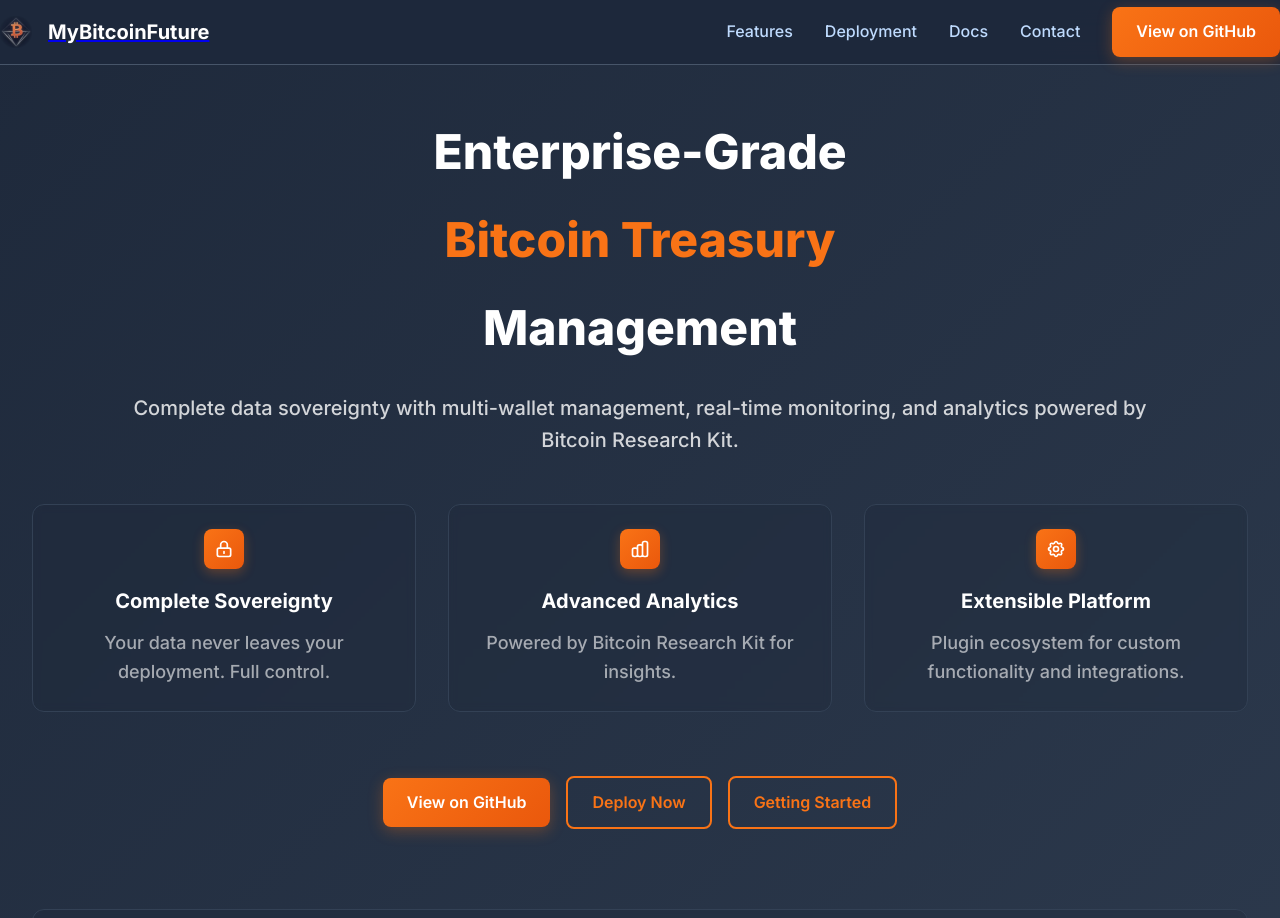
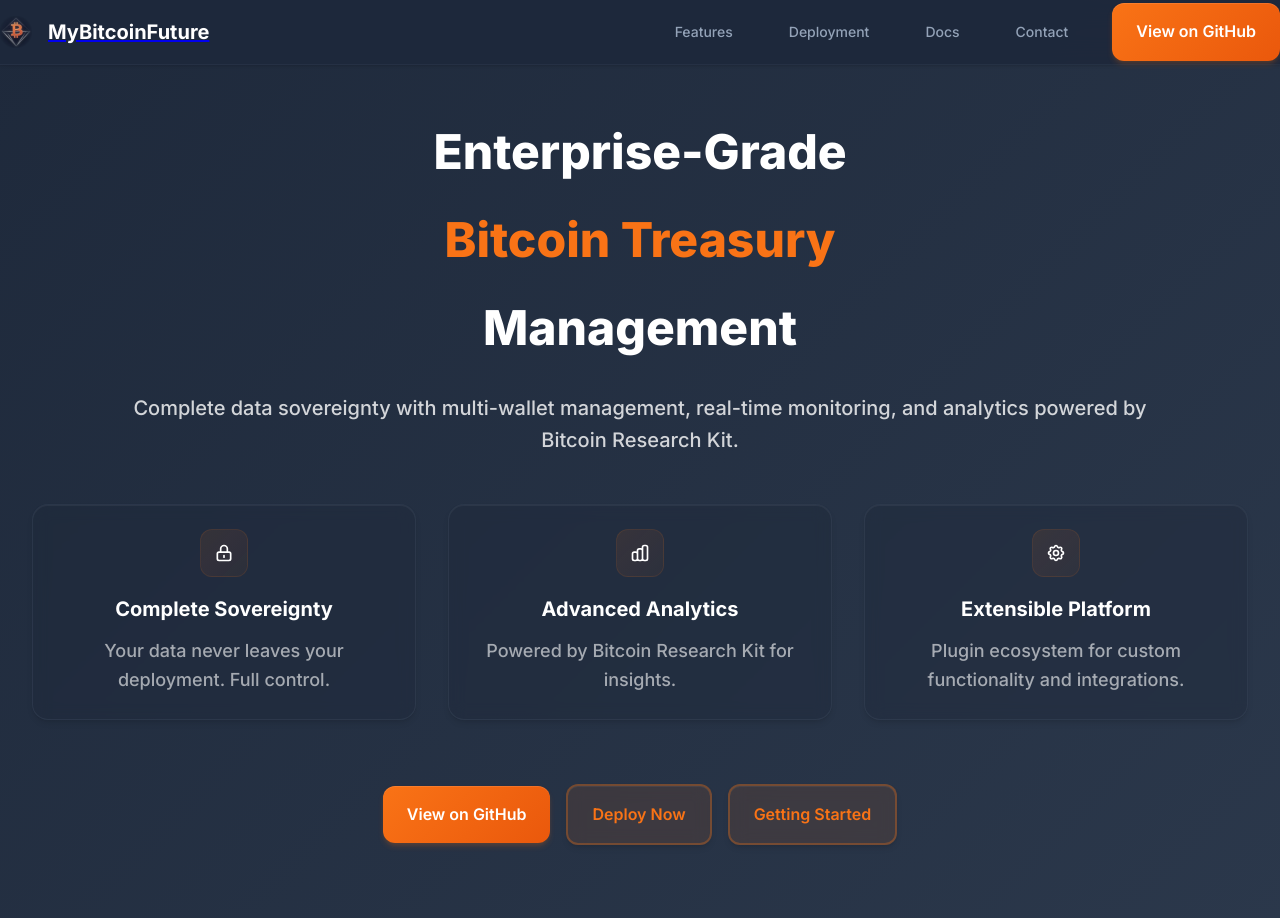
Before and after one commit to MyBitcoinFuture/website, a React (Vite) app: page / in a window 1280 px wide. Shown: the top 918 px of the page. Built offline with nearby package versions, Linux system fonts and the light colour scheme.

Commit message:
Phase 2: Enhanced visual polish - sophisticated cards, buttons, and navigation

```diff
--- a/src/index.css
+++ b/src/index.css
@@ -144,19 +144,26 @@
 
 /* Button styles */
 .btn-primary {
-  background: linear-gradient(135deg, #f97316 0%, #ea580c 100%);
-  color: white;
+  background: linear-gradient(135deg, var(--color-orange) 0%, var(--color-orange-dark) 100%);
+  color: var(--color-white);
   font-weight: 600;
-  padding: 12px 24px;
-  border-radius: 8px;
-  transition: all 0.3s ease;
+  font-size: var(--text-base);
+  padding: var(--space-4) var(--space-6);
+  border-radius: 12px;
+  transition: all 0.3s cubic-bezier(0.4, 0, 0.2, 1);
   text-decoration: none;
-  display: inline-block;
+  display: inline-flex;
+  align-items: center;
+  justify-content: center;
   border: none;
   cursor: pointer;
   position: relative;
   overflow: hidden;
-  box-shadow: 0 4px 15px rgba(249, 115, 22, 0.3);
+  box-shadow:
+    0 4px 6px -1px rgba(249, 115, 22, 0.2),
+    0 2px 4px -1px rgba(249, 115, 22, 0.1),
+    inset 0 1px 0 rgba(255, 255, 255, 0.1);
+  min-height: 48px;
 }
 
 .btn-primary::before {
@@ -166,8 +173,8 @@
   left: -100%;
   width: 100%;
   height: 100%;
-  background: linear-gradient(90deg, transparent, rgba(255, 255, 255, 0.2), transparent);
-  transition: left 0.5s;
+  background: linear-gradient(90deg, transparent, rgba(255, 255, 255, 0.15), transparent);
+  transition: left 0.5s cubic-bezier(0.4, 0, 0.2, 1);
 }
 
 .btn-primary:hover::before {
@@ -175,27 +182,61 @@
 }
 
 .btn-primary:hover {
-  background: linear-gradient(135deg, #ea580c 0%, #dc2626 100%);
+  background: linear-gradient(135deg, var(--color-orange-dark) 0%, #dc2626 100%);
   transform: translateY(-2px);
-  box-shadow: 0 6px 20px rgba(249, 115, 22, 0.4);
+  box-shadow:
+    0 10px 15px -3px rgba(249, 115, 22, 0.3),
+    0 4px 6px -2px rgba(249, 115, 22, 0.15),
+    inset 0 1px 0 rgba(255, 255, 255, 0.2);
+}
+
+.btn-primary:active {
+  transform: translateY(0);
+  box-shadow:
+    0 4px 6px -1px rgba(249, 115, 22, 0.2),
+    0 2px 4px -1px rgba(249, 115, 22, 0.1),
+    inset 0 1px 0 rgba(255, 255, 255, 0.1);
 }
 
 .btn-secondary {
-  background-color: transparent;
-  border: 2px solid #f97316;
-  color: #f97316;
+  background: rgba(249, 115, 22, 0.1);
+  border: 2px solid rgba(249, 115, 22, 0.3);
+  color: var(--color-orange);
   font-weight: 600;
-  padding: 12px 24px;
-  border-radius: 8px;
-  transition: all 0.2s;
+  font-size: var(--text-base);
+  padding: var(--space-4) var(--space-6);
+  border-radius: 12px;
+  transition: all 0.3s cubic-bezier(0.4, 0, 0.2, 1);
   text-decoration: none;
-  display: inline-block;
+  display: inline-flex;
+  align-items: center;
+  justify-content: center;
   cursor: pointer;
+  backdrop-filter: blur(8px);
+  box-shadow:
+    0 4px 6px -1px rgba(0, 0, 0, 0.1),
+    0 2px 4px -1px rgba(0, 0, 0, 0.06),
+    inset 0 1px 0 rgba(255, 255, 255, 0.05);
+  min-height: 48px;
 }
 
 .btn-secondary:hover {
-  background-color: #f97316;
-  color: white;
+  background: rgba(249, 115, 22, 0.15);
+  border-color: rgba(249, 115, 22, 0.5);
+  color: var(--color-orange-light);
+  transform: translateY(-2px);
+  box-shadow:
+    0 10px 15px -3px rgba(0, 0, 0, 0.15),
+    0 4px 6px -2px rgba(0, 0, 0, 0.1),
+    inset 0 1px 0 rgba(255, 255, 255, 0.1);
+}
+
+.btn-secondary:active {
+  transform: translateY(0);
+  box-shadow:
+    0 4px 6px -1px rgba(0, 0, 0, 0.1),
+    0 2px 4px -1px rgba(0, 0, 0, 0.06),
+    inset 0 1px 0 rgba(255, 255, 255, 0.05);
 }
 
 /* Layout utilities */
@@ -227,44 +268,77 @@
   top: 0;
   width: 100%;
   background: rgba(30, 41, 59, 0.95);
-  backdrop-filter: blur(12px);
-  border-bottom: 1px solid #475569;
+  backdrop-filter: blur(16px);
+  border-bottom: 1px solid rgba(71, 85, 105, 0.2);
   z-index: 50;
-  transition: all 0.3s ease;
+  transition: all 0.4s cubic-bezier(0.4, 0, 0.2, 1);
+  box-shadow:
+    0 1px 3px 0 rgba(0, 0, 0, 0.1),
+    0 1px 2px 0 rgba(0, 0, 0, 0.06);
 }
 
 header.scrolled {
   background: rgba(30, 41, 59, 0.98);
-  box-shadow: 0 4px 20px rgba(0, 0, 0, 0.3);
+  border-bottom-color: rgba(71, 85, 105, 0.3);
+  box-shadow:
+    0 4px 6px -1px rgba(0, 0, 0, 0.1),
+    0 2px 4px -1px rgba(0, 0, 0, 0.06),
+    0 0 0 1px rgba(255, 255, 255, 0.05);
 }
 
 /* Navigation */
 nav {
   display: flex;
   align-items: center;
-  gap: 2rem;
+  gap: var(--space-8);
 }
 
 nav a {
-  color: #bfdbfe;
+  color: var(--color-slate);
   text-decoration: none;
   font-weight: 500;
-  transition: color 0.2s;
+  font-size: var(--text-sm);
+  transition: all 0.3s cubic-bezier(0.4, 0, 0.2, 1);
+  padding: var(--space-2) var(--space-3);
+  border-radius: 8px;
+  position: relative;
 }
 
 nav a:hover {
-  color: #f97316;
+  color: var(--color-orange);
+  background: rgba(249, 115, 22, 0.1);
 }
 
 .nav-link {
-  color: #bfdbfe;
+  color: var(--color-slate);
   text-decoration: none;
   font-weight: 500;
-  transition: color 0.2s;
+  font-size: var(--text-sm);
+  transition: all 0.3s cubic-bezier(0.4, 0, 0.2, 1);
+  padding: var(--space-2) var(--space-3);
+  border-radius: 8px;
+  position: relative;
 }
 
 .nav-link:hover {
-  color: #f97316;
+  color: var(--color-orange);
+  background: rgba(249, 115, 22, 0.1);
+}
+
+.nav-link::after {
+  content: '';
+  position: absolute;
+  bottom: -2px;
+  left: 50%;
+  width: 0;
+  height: 2px;
+  background: var(--color-orange);
+  transition: all 0.3s cubic-bezier(0.4, 0, 0.2, 1);
+  transform: translateX(-50%);
+}
+
+.nav-link:hover::after {
+  width: 80%;
 }
 
 /* Grid layouts */
@@ -287,14 +361,18 @@
 
 /* Card styles */
 .card {
-  background: rgba(30, 41, 59, 0.3);
-  border: 1px solid #334155;
-  border-radius: 12px;
-  padding: 1.5rem;
-  transition: all 0.3s ease;
-  backdrop-filter: blur(4px);
+  background: rgba(30, 41, 59, 0.4);
+  border: 1px solid rgba(71, 85, 105, 0.3);
+  border-radius: 16px;
+  padding: var(--space-6);
+  transition: all 0.4s cubic-bezier(0.4, 0, 0.2, 1);
+  backdrop-filter: blur(8px);
   position: relative;
   overflow: hidden;
+  box-shadow:
+    0 4px 6px -1px rgba(0, 0, 0, 0.1),
+    0 2px 4px -1px rgba(0, 0, 0, 0.06),
+    inset 0 1px 0 rgba(255, 255, 255, 0.05);
 }
 
 .card::before {
@@ -304,8 +382,8 @@
   left: -100%;
   width: 100%;
   height: 100%;
-  background: linear-gradient(90deg, transparent, rgba(249, 115, 22, 0.1), transparent);
-  transition: left 0.5s;
+  background: linear-gradient(90deg, transparent, rgba(249, 115, 22, 0.08), transparent);
+  transition: left 0.6s cubic-bezier(0.4, 0, 0.2, 1);
 }
 
 .card:hover::before {
@@ -313,9 +391,13 @@
 }
 
 .card:hover {
-  border-color: #f97316;
-  transform: translateY(-4px);
-  box-shadow: 0 12px 30px rgba(249, 115, 22, 0.3);
+  border-color: rgba(249, 115, 22, 0.4);
+  transform: translateY(-8px);
+  box-shadow:
+    0 20px 25px -5px rgba(0, 0, 0, 0.2),
+    0 10px 10px -5px rgba(0, 0, 0, 0.1),
+    0 0 0 1px rgba(249, 115, 22, 0.2),
+    inset 0 1px 0 rgba(255, 255, 255, 0.1);
 }
 
 /* Text utilities */
@@ -461,21 +543,22 @@
 
 /* Icon containers */
 .icon-container {
-  width: 2.5rem;
-  height: 2.5rem;
-  background: linear-gradient(135deg, #f97316 0%, #ea580c 100%);
-  border-radius: 8px;
-  display: flex;
+  display: inline-flex;
   align-items: center;
   justify-content: center;
-  margin: 0 auto 1rem;
+  width: 48px;
+  height: 48px;
+  background: linear-gradient(135deg, rgba(249, 115, 22, 0.1), rgba(249, 115, 22, 0.05));
+  border-radius: 12px;
+  margin-bottom: var(--space-4);
+  border: 1px solid rgba(249, 115, 22, 0.1);
   transition: all 0.3s ease;
-  box-shadow: 0 4px 12px rgba(249, 115, 22, 0.3);
 }
 
-.icon-container:hover {
-  transform: scale(1.1) rotate(5deg);
-  box-shadow: 0 6px 16px rgba(249, 115, 22, 0.4);
+.card:hover .icon-container {
+  background: linear-gradient(135deg, rgba(249, 115, 22, 0.2), rgba(249, 115, 22, 0.1));
+  border-color: rgba(249, 115, 22, 0.3);
+  transform: scale(1.05);
 }
 
 .icon-container svg {
```
